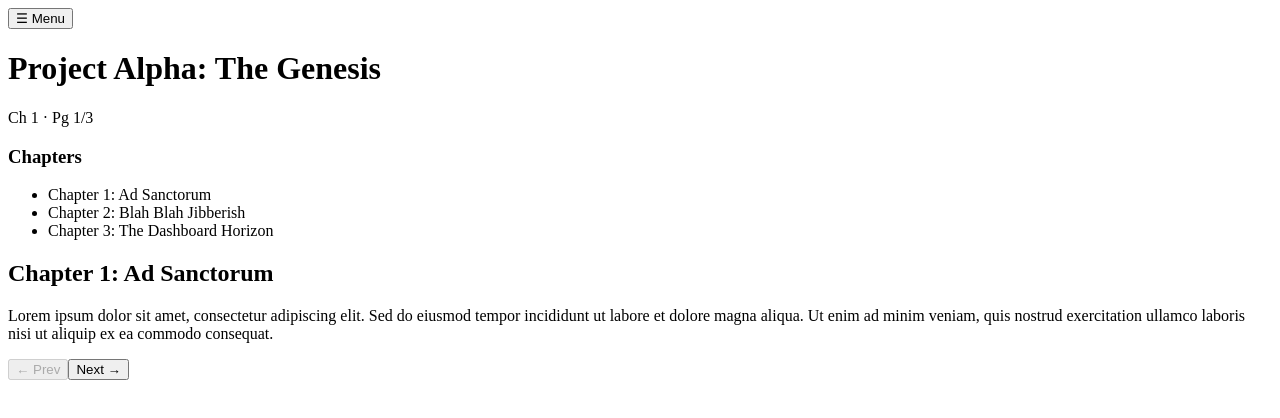
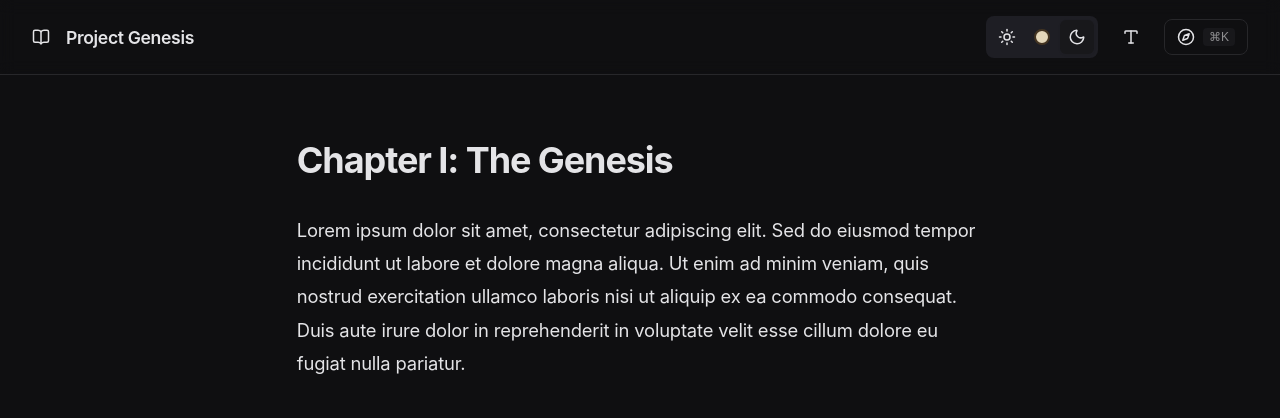
Before and after one commit to Frankenmiller/project-genesis, a React (Vite) app: page / in a window 1280 px wide. Shown: the top 418 px of the page. Built offline with nearby package versions, Linux system fonts and the light colour scheme.

Commit message:
added some dark theme features

```diff
--- a/package.json
+++ b/package.json
@@ -15,5 +15,8 @@
     "build": "vite build",
     "predeploy": "npm run build",
     "deploy": "gh-pages -d dist"
+  },
+  "dependencies": {
+    "lucide-react": "^1.25.0"
   }
 }
--- a/src/App.css
+++ b/src/App.css
@@ -0,0 +1,251 @@
+/* Base Resets & Tokens */
+* {
+  box-sizing: border-box;
+  margin: 0;
+  padding: 0;
+}
+
+:root {
+  --transition-speed: 0.25s;
+  --max-width-measure: 68ch; /* Golden typographic length */
+}
+
+/* App Containers & Themes */
+.app-container {
+  min-height: 100vh;
+  font-family: -apple-system, BlinkMacSystemFont, "Segoe UI", Roboto, Helvetica, Arial, sans-serif;
+  transition: background-color var(--transition-speed) ease, color var(--transition-speed) ease;
+  display: flex;
+  flex-direction: column;
+}
+
+.theme-light {
+  background-color: #f9f9fb;
+  color: #1a1a1e;
+  --border-color: #e2e2e9;
+  --hover-bg: #edf0f5;
+  --modal-bg: #ffffff;
+}
+
+.theme-dark {
+  background-color: #0f0f11;
+  color: #e4e4e7;
+  --border-color: #27272a;
+  --hover-bg: #1e1e24;
+  --modal-bg: #18181b;
+}
+
+.theme-sepia {
+  background-color: #f4ecd8;
+  color: #433422;
+  --border-color: #e4d7ba;
+  --hover-bg: #eae0c6;
+  --modal-bg: #fbf7ed;
+}
+
+/* Navbar Structuring */
+.navbar {
+  display: flex;
+  justify-content: space-between;
+  align-items: center;
+  padding: 1rem 2rem;
+  border-bottom: 1px solid var(--border-color);
+  background: transparent;
+  backdrop-filter: blur(8px);
+  position: sticky;
+  top: 0;
+  z-index: 10;
+}
+
+.nav-left, .nav-right {
+  display: flex;
+  align-items: center;
+  gap: 1rem;
+}
+
+.project-title {
+  font-weight: 600;
+  font-size: 1.1rem;
+  letter-spacing: -0.02em;
+}
+
+/* UI Controls & Custom Sepia Switch Dot */
+.theme-selector {
+  display: flex;
+  background: var(--hover-bg);
+  padding: 0.25rem;
+  border-radius: 8px;
+  gap: 0.125rem;
+}
+
+.theme-btn, .control-btn {
+  background: transparent;
+  border: none;
+  color: inherit;
+  padding: 0.5rem;
+  border-radius: 6px;
+  cursor: pointer;
+  display: flex;
+  align-items: center;
+  justify-content: center;
+  transition: background var(--transition-speed);
+}
+
+.theme-btn.active, .control-btn:hover {
+  background: var(--modal-bg);
+  box-shadow: 0 1px 3px rgba(0,0,0,0.05);
+}
+
+.sepia-dot {
+  width: 16px;
+  height: 16px;
+  background-color: #e4d7ba;
+  border: 2px solid #433422;
+  border-radius: 50%;
+}
+
+.palette-trigger {
+  border: 1px solid var(--border-color);
+  padding: 0.5rem 0.75rem;
+  gap: 0.5rem;
+  border-radius: 8px;
+}
+
+.shortcut-hint {
+  font-size: 0.75rem;
+  opacity: 0.6;
+  background: var(--hover-bg);
+  padding: 0.125rem 0.375rem;
+  border-radius: 4px;
+}
+
+/* Reading Canvas Layout */
+.reading-canvas {
+  flex: 1;
+  display: flex;
+  justify-content: center;
+  padding: 4rem 2rem;
+}
+
+.reading-measure {
+  max-width: var(--max-width-measure);
+  width: 100%;
+}
+
+.chapter-title {
+  font-size: 2.25rem;
+  font-weight: 700;
+  letter-spacing: -0.03em;
+  margin-bottom: 2rem;
+  line-height: 1.2;
+}
+
+.chapter-text {
+  line-height: 1.8;
+  letter-spacing: -0.01em;
+  text-align: left;
+}
+
+/* Typographic Font Sizing Variables */
+.size-sm .chapter-text { font-size: 1rem; }
+.size-md .chapter-text { font-size: 1.15rem; }
+.size-lg .chapter-text { font-size: 1.35rem; }
+
+/* Modern Overlay Modals (Command Palette) */
+.palette-overlay {
+  position: fixed;
+  top: 0;
+  left: 0;
+  right: 0;
+  bottom: 0;
+  background: rgba(0, 0, 0, 0.4);
+  backdrop-filter: blur(4px);
+  display: flex;
+  justify-content: center;
+  padding-top: 15vh;
+  z-index: 100;
+}
+
+.palette-modal {
+  background: var(--modal-bg);
+  border: 1px solid var(--border-color);
+  width: 100%;
+  max-width: 540px;
+  height: max-content;
+  border-radius: 12px;
+  box-shadow: 0 20px 25px -5px rgba(0,0,0,0.15);
+  overflow: hidden;
+  animation: slideDown 0.15s ease-out;
+}
+
+.palette-header {
+  display: flex;
+  align-items: center;
+  padding: 1rem;
+  border-bottom: 1px solid var(--border-color);
+  gap: 0.75rem;
+}
+
+.palette-input {
+  flex: 1;
+  background: transparent;
+  border: none;
+  color: inherit;
+  font-size: 1rem;
+  outline: none;
+}
+
+.palette-results {
+  padding: 0.5rem;
+}
+
+.section-label {
+  font-size: 0.75rem;
+  text-transform: uppercase;
+  letter-spacing: 0.05em;
+  opacity: 0.5;
+  padding: 0.5rem 0.75rem;
+}
+
+.palette-item {
+  width: 100%;
+  background: transparent;
+  border: none;
+  color: inherit;
+  display: flex;
+  align-items: center;
+  padding: 0.75rem;
+  border-radius: 8px;
+  cursor: pointer;
+  text-align: left;
+  gap: 1rem;
+  font-size: 0.95rem;
+  transition: background 0.1s;
+}
+
+.palette-item:hover, .palette-item.selected {
+  background: var(--hover-bg);
+}
+
+.item-number {
+  opacity: 0.4;
+  font-family: monospace;
+}
+
+.icon {
+  width: 18px;
+  height: 18px;
+}
+
+@keyframes slideDown {
+  from { transform: translateY(-10px); opacity: 0; }
+  to { transform: translateY(0); opacity: 1; }
+}
+
+/* Mobile Layout Adaptation */
+@media (max-width: 640px) {
+  .navbar { padding: 1rem; }
+  .shortcut-hint { display: none; }
+  .reading-canvas { padding: 2rem 1rem; }
+  .chapter-title { font-size: 1.75rem; }
+}
--- a/src/App.jsx
+++ b/src/App.jsx
@@ -1,121 +1,104 @@
-// src/App.jsx
-import React, { useState } from 'react';
-import './App.css';
+import React, { useState, useEffect } from 'react';
+import { Moon, Sun, BookOpen, Compass, X, Type } from 'lucide-react';
 
-const BOOK_DATA = {
-  title: "Project Alpha: The Genesis",
-  chapters: [
-    {
-      id: 1,
-      title: "Chapter 1: Ad Sanctorum",
-      pages: [
-        "Lorem ipsum dolor sit amet, consectetur adipiscing elit. Sed do eiusmod tempor incididunt ut labore et dolore magna aliqua. Ut enim ad minim veniam, quis nostrud exercitation ullamco laboris nisi ut aliquip ex ea commodo consequat.",
-        "Duis aute irure dolor in reprehenderit in voluptate velit esse cillum dolore eu fugiat nulla pariatur. Excepteur sint occaecat cupidatat non proident, sunt in culpa qui officia deserunt mollit anim id est laborum.",
-        "Sed ut perspiciatis unde omnis iste natus error sit voluptatem accusantium doloremque laudantium, totam rem aperiam, eaque ipsa quae ab illo inventore veritatis et quasi architecto beatae vitae dicta sunt explicabo."
-      ]
-    },
-    {
-      id: 2,
-      title: "Chapter 2: Blah Blah Jibberish",
-      pages: [
-        "At vero eos et accusamus et iusto odio dignissimos ducimus qui blanditiis praesentium voluptatum deleniti atque corrupti quos dolores et quas molestias excepturi sint occaecati cupiditate non provident.",
-        "Similique sunt in culpa qui officia deserunt mollitia animi, id est laborum et dolorum fuga. Et harum quidem rerum facilis est et expedita distinctio. Nam libero tempore, cum soluta nobis est eligendi optio.",
-        "Temporibus autem quibusdam et aut officiis debitis aut rerum necessitatibus saepe eveniet ut et voluptates repudiandae sint et molestiae non recusandae. Itaque earum rerum hic tenetur a sapiente delectus."
-      ]
-    },
-    {
-      id: 3,
-      title: "Chapter 3: The Dashboard Horizon",
-      pages: [
-        "Quis autem vel eum iure reprehenderit qui in ea voluptate velit esse quam nihil molestiae consequatur, vel illum qui dolorem eum fugiat quo voluptas nulla pariatur?",
-        "Ut enim ad minima veniam, quis nostrum exercitationem ullam corporis suscipit laboriosam, nisi ut aliquid ex ea commodi consequatur? Commodi autem vel eum iure.",
-        "End of the preliminary transmission. Systems standing by for live asset integration, data parsing metrics, and interactive dashboard rendering."
-      ]
-    }
-  ]
-};
+const CHAPTERS = [
+  { id: 1, title: 'Chapter I: The Genesis', content: 'Lorem ipsum dolor sit amet, consectetur adipiscing elit. Sed do eiusmod tempor incididunt ut labore et dolore magna aliqua. Ut enim ad minim veniam, quis nostrud exercitation ullamco laboris nisi ut aliquip ex ea commodo consequat. Duis aute irure dolor in reprehenderit in voluptate velit esse cillum dolore eu fugiat nulla pariatur.' },
+  { id: 2, title: 'Chapter II: The Catalyst', content: 'Sed ut perspiciatis unde omnis iste natus error sit voluptatem accusantium doloremque laudantium, totam rem aperiam, eaque ipsa quae ab illo inventore veritatis et quasi architecto beatae vitae dicta sunt explicabo. Nemo enim ipsam voluptatem quia voluptas sit aspernatur.' },
+  { id: 3, title: 'Chapter III: The Network', content: 'At vero eos et accusamus et iusto odio dignissimos ducimus qui blanditiis praesentium voluptatum deleniti atque corrupti quos dolores et quas molestias excepturi sint occaecati cupiditate non provident, similique sunt in culpa qui officia deserunt mollitia animi.' }
+];
 
 export default function App() {
-  const [currentChapterIndex, setCurrentChapterIndex] = useState(0);
-  const [currentPageIndex, setCurrentPageIndex] = useState(0);
-  const [sidebarOpen, setSidebarOpen] = useState(false);
+  const [currentChapter, setCurrentChapter] = useState(1);
+  const [theme, setTheme] = useState('dark'); // 'light', 'dark', 'sepia'
+  const [fontSize, setFontSize] = useState('md'); // 'sm', 'md', 'lg'
+  const [isPaletteOpen, setIsPaletteOpen] = useState(false);
 
-  const currentChapter = BOOK_DATA.chapters[currentChapterIndex];
-  const currentPageText = currentChapter.pages[currentPageIndex];
+  // Close palette on escape key
+  useEffect(() => {
+    const handleKeyDown = (e) => {
+      if (e.key === 'k' && (e.metaKey || e.ctrlKey)) {
+        e.preventDefault();
+        setIsPaletteOpen(prev => !prev);
+      }
+      if (e.key === 'Escape') setIsPaletteOpen(false);
+    };
+    window.addEventListener('keydown', handleKeyDown);
+    return () => window.removeEventListener('keydown', handleKeyDown);
+  }, []);
 
-  const handleNextPage = () => {
-    if (currentPageIndex < currentChapter.pages.length - 1) {
-      setCurrentPageIndex(currentPageIndex + 1);
-    } else if (currentChapterIndex < BOOK_DATA.chapters.length - 1) {
-      setCurrentChapterIndex(currentChapterIndex + 1);
-      setCurrentPageIndex(0);
-    }
-  };
-
-  const handlePrevPage = () => {
-    if (currentPageIndex > 0) {
-      setCurrentPageIndex(currentPageIndex - 1);
-    } else if (currentChapterIndex > 0) {
-      const prevChapterIndex = currentChapterIndex - 1;
-      setCurrentChapterIndex(prevChapterIndex);
-      setCurrentPageIndex(BOOK_DATA.chapters[prevChapterIndex].pages.length - 1);
-    }
-  };
+  const activeChapter = CHAPTERS.find(ch => ch.id === currentChapter) || CHAPTERS[0];
 
   return (
-    <div className="app-container">
-      <header className="app-header">
-        <button className="menu-toggle" onClick={() => setSidebarOpen(!sidebarOpen)}>
-          ☰ Menu
+    <div className={`app-container theme-${theme} size-${fontSize}`}>
+
+      {/* Top Navigation Header */}
+      <header className="navbar">
+        <div className="nav-left">
+          <BookOpen className="icon logo" />
+          <span className="project-title">Project Genesis</span>
+        </div>
+
+        <div className="nav-right">
+          {/* Theme Toggles */}
+          <div className="theme-selector">
+            <button onClick={() => setTheme('light')} className={`theme-btn ${theme === 'light' ? 'active' : ''}`} title="Light Mode"><Sun className="icon" /></button>
+            <button onClick={() => setTheme('sepia')} className={`theme-btn ${theme === 'sepia' ? 'active' : ''}`} title="Sepia Mode"><span className="sepia-dot"></span></button>
+            <button onClick={() => setTheme('dark')} className={`theme-btn ${theme === 'dark' ? 'active' : ''}`} title="Dark Mode"><Moon className="icon" /></button>
+          </div>
+
+          {/* Font Size Toggle */}
+          <button
+            onClick={() => setFontSize(prev => prev === 'sm' ? 'md' : prev === 'md' ? 'lg' : 'sm')}
+            className="control-btn"
+            title="Adjust Font Size"
+          >
+            <Type className="icon" />
           </button>
-        <h1>{BOOK_DATA.title}</h1>
-        <div className="progress-pill">
-          Ch {currentChapter.id} · Pg {currentPageIndex + 1}/{currentChapter.pages.length}
+
+          {/* Navigation Palette Trigger */}
+          <button onClick={() => setIsPaletteOpen(true)} className="control-btn palette-trigger">
+            <Compass className="icon" />
+            <span className="shortcut-hint">⌘K</span>
+          </button>
         </div>
       </header>
 
-      <div className="main-layout">
-        <nav className={`sidebar ${sidebarOpen ? 'open' : ''}`}>
-          <h3>Chapters</h3>
-          <ul>
-            {BOOK_DATA.chapters.map((ch, index) => (
-              <li
+      {/* Main Reading Canvas */}
+      <main className="reading-canvas">
+        <article className="reading-measure">
+          <h1 className="chapter-title">{activeChapter.title}</h1>
+          <p className="chapter-text">{activeChapter.content}</p>
+        </article>
+      </main>
+
+      {/* Modern Command Palette Modal */}
+      {isPaletteOpen && (
+        <div className="palette-overlay" onClick={() => setIsPaletteOpen(false)}>
+          <div className="palette-modal" onClick={e => e.stopPropagation()}>
+            <div className="palette-header">
+              <Compass className="icon text-muted" />
+              <input type="text" placeholder="Jump to chapter..." disabled className="palette-input" />
+              <button onClick={() => setIsPaletteOpen(false)} className="close-btn"><X className="icon" /></button>
+            </div>
+            <div className="palette-results">
+              <div className="section-label">Chapters</div>
+              {CHAPTERS.map(ch => (
+                <button
                   key={ch.id}
-                className={index === currentChapterIndex ? 'active' : ''}
                   onClick={() => {
-                  setCurrentChapterIndex(index);
-                  setCurrentPageIndex(0);
-                  setSidebarOpen(false);
+                    setCurrentChapter(ch.id);
+                    setIsPaletteOpen(false);
                   }}
+                  className={`palette-item ${ch.id === currentChapter ? 'selected' : ''}`}
                 >
-                {ch.title}
-              </li>
+                  <span className="item-number">0{ch.id}</span>
+                  <span className="item-title">{ch.title}</span>
+                </button>
               ))}
-          </ul>
-        </nav>
-
-        <main className="reading-canvas">
-          <article className="reading-content">
-            <h2>{currentChapter.title}</h2>
-            <p className="book-text">{currentPageText}</p>
-          </article>
-
-          <footer className="reading-controls">
-            <button
-              onClick={handlePrevPage}
-              disabled={currentChapterIndex === 0 && currentPageIndex === 0}
-            >
-              ← Prev
-            </button>
-            <button
-              onClick={handleNextPage}
-              disabled={currentChapterIndex === BOOK_DATA.chapters.length - 1 && currentPageIndex === currentChapter.pages.length - 1}
-            >
-              Next →
-            </button>
-          </footer>
-        </main>
             </div>
+          </div>
+        </div>
+      )}
     </div>
   );
 }
--- a/src/main.jsx
+++ b/src/main.jsx
@@ -1,6 +1,7 @@
 import React from 'react'
 import ReactDOM from 'react-dom/client'
 import App from './App.jsx'
+import './App.css'
 
 ReactDOM.createRoot(document.getElementById('root')).render(
   <React.StrictMode>
```
Also changed, not shown: 1 other file (tests, documents, lock files or other folders). Lines whose indentation alone changed are shown as unchanged.
